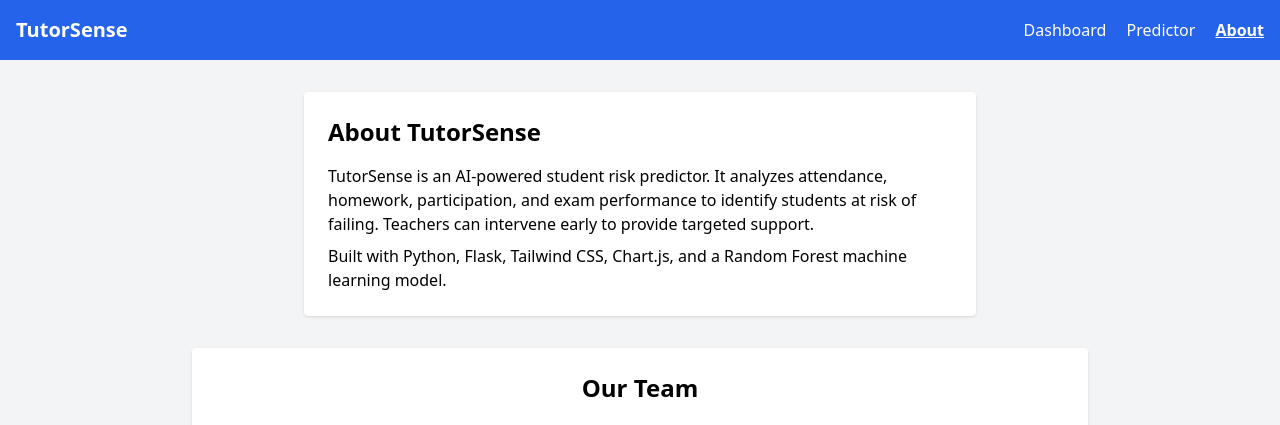
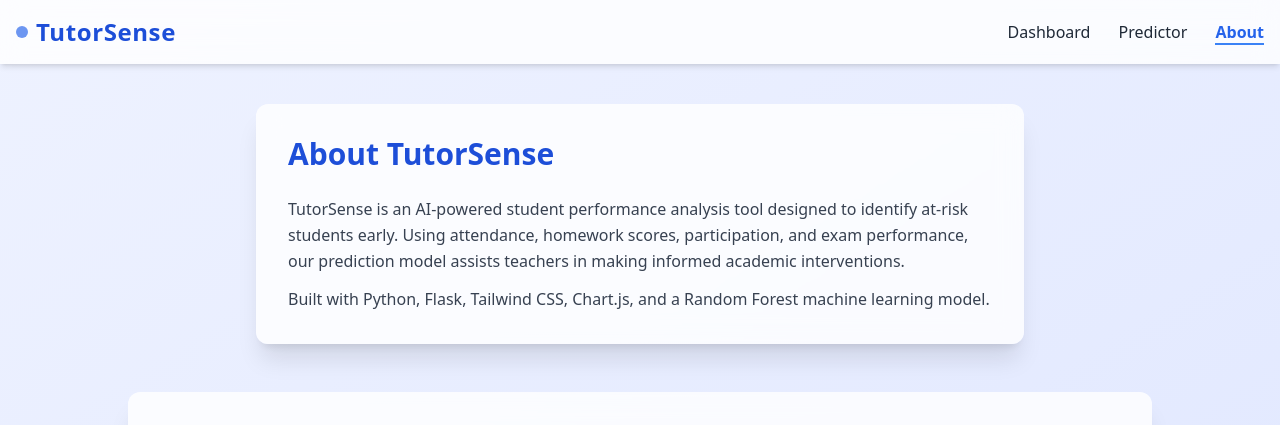
Before and after one commit to QuitsToaster/TutorSense, a Flask app: page /about in a window 1280 px wide. Shown: the top 425 px of the page. Run offline with Flask 3, Linux system fonts and the light colour scheme; parts of the project's set-up code (start-up, migrations or seed data) failed here and were passed over; some libraries are stand-ins or nearby versions.

Commit message:
Resolved conflicts

```diff
--- a/app.py
+++ b/app.py
@@ -11,16 +11,18 @@ import io, base64
 app = Flask(__name__)
 app.config['UPLOAD_FOLDER'] = 'uploads'
 
-
+# Load trained ML model
 model = joblib.load('tutoring_model.pkl')
 
-
+# Global dataframe for uploaded student data
 student_data = pd.DataFrame(columns=[
     'StudentID','Attendance','HomeworkRate','MidtermScore',
     'Participation','PreviousGPA'
 ])
 
-
+# ---------------------------------------------
+# Helper: Generate Base64 Matplotlib Graph
+# ---------------------------------------------
 def generate_graph(title, labels, values, ymin=0, ymax=100):
     plt.figure(figsize=(4,3))
     plt.bar(labels, values)
@@ -36,18 +38,33 @@ def generate_graph(title, labels, values, ymin=0, ymax=100):
     return graph_base64
 
 
+# ---------------------------------------------
+# Team Info (About Page)
+# ---------------------------------------------
+team = [
+    {"name": "Bryan Lloyd T. Tan", "role": "Lead Developer", "image": "team/member1.jpg"},
+    {"name": "Timothy John M. Lardizabal", "role": "Backend Developer", "image": "team/member2.jpg"},
+    {"name": "Arem A. Ancheta", "role": "Frontend Developer", "image": "team/member3.jpg"},
+    {"name": "Aj Karl Ancheta", "role": "ML Specialist", "image": "team/member4.jpg"},
+    {"name": "Chelsea Leigh M. Pascua", "role": "Project Manager", "image": "team/member5.jpg"},
+    {"name": "Trishea Andrea A. Liwanag", "role": "Project Manager", "image": "team/member6.jpg"},
+]
+
+# ---------------------------------------------
+# DASHBOARD ROUTE
+# ---------------------------------------------
 @app.route("/", methods=["GET", "POST"])
 def dashboard():
     global student_data
 
-
+    # Handle CSV Upload
     if request.method == "POST":
         file = request.files.get("file")
         if file and file.filename.endswith(".csv"):
             df = pd.read_csv(file)
             student_data = df
 
-
+    # Handle empty dashboard
     if student_data.empty:
         return render_template(
             "dashboard.html",
@@ -66,6 +83,7 @@ def dashboard():
             active_page='dashboard'
         )
 
+    # Process student dataset
     total_students = len(student_data)
 
     features = student_data[
@@ -80,12 +98,14 @@ def dashboard():
     literacy_risk_pct = round((at_risk / total_students) * 100, 2)
     average_gpa = round(float(student_data['PreviousGPA'].mean()), 2)
 
+    # Predicted grade (probabilities if available)
     try:
         predicted_probs = model.predict_proba(features)[:, 1] * 100
         average_predicted_grade = round(predicted_probs.mean(), 2)
     except:
         average_predicted_grade = round(student_data['MidtermScore'].mean(), 2)
 
+    # Performance Insight
     if literacy_risk_pct > 50:
         performance_insight = "High number of students are at risk. Immediate intervention required."
     elif literacy_risk_pct > 25:
@@ -93,6 +113,7 @@ def dashboard():
     else:
         performance_insight = "Overall performance looks healthy."
 
+    # Recommendations
     recommendations = []
     if literacy_risk_pct > 40:
         recommendations.append("Increase tutoring sessions and reading reinforcement.")
@@ -103,6 +124,7 @@ def dashboard():
     if not recommendations:
         recommendations.append("Students are performing well. Keep current strategy.")
 
+    # Generate graphs
     graph_literacy = generate_graph(
         "Average Literacy Risk (%)",
         ["Literacy Risk %"],
@@ -135,9 +157,9 @@ def dashboard():
     )
 
 
-# -------------------------------------------------
+# ---------------------------------------------
 # STUDENT PREDICTOR PAGE
-# -------------------------------------------------
+# ---------------------------------------------
 @app.route("/predict", methods=["GET", "POST"])
 def index():
     global student_data
@@ -185,11 +207,21 @@ def index():
     )
 
 
+# ---------------------------------------------
+# ABOUT PAGE
+# ---------------------------------------------
 @app.route("/about")
 def about():
-    return render_template("about.html", active_page='about')
+    return render_template(
+        "about.html",
+        active_page='about',
+        team=team
+    )
 
 
+# ---------------------------------------------
+# RUN APP
+# ---------------------------------------------
 if __name__ == '__main__':
     if not os.path.exists('uploads'):
         os.makedirs('uploads')
--- a/templates/about.html
+++ b/templates/about.html
@@ -1,55 +1,37 @@
 {% extends "base.html" %}
 {% block content %}
-<div class="bg-white p-6 rounded shadow max-w-2xl mx-auto mb-8">
-    <h2 class="text-2xl font-bold mb-4">About TutorSense</h2>
-    <p class="mb-2">
-        TutorSense is an AI-powered student risk predictor. It analyzes attendance, homework, participation, and exam performance to identify students at risk of failing. Teachers can intervene early to provide targeted support.
+
+<div class="bg-white/80 backdrop-blur-md p-8 rounded-xl shadow-xl max-w-3xl mx-auto mb-12">
+    <h2 class="text-3xl font-bold mb-6 text-blue-700">About TutorSense</h2>
+
+    <p class="text-gray-700 leading-relaxed mb-3">
+        TutorSense is an AI-powered student performance analysis tool designed to identify at-risk students early.
+        Using attendance, homework scores, participation, and exam performance, our prediction model assists teachers
+        in making informed academic interventions.
     </p>
-    <p>
+
+    <p class="text-gray-700 leading-relaxed">
         Built with Python, Flask, Tailwind CSS, Chart.js, and a Random Forest machine learning model.
     </p>
 </div>
 
-<!-- Team / Collaborators -->
-<div class="bg-white p-6 rounded shadow max-w-4xl mx-auto">
-    <h2 class="text-2xl font-bold mb-6 text-center">Our Team</h2>
-    <div class="grid grid-cols-1 sm:grid-cols-3 md:grid-cols-6 gap-6 justify-items-center">
-        <!-- Team Member 1 -->
-        <div class="text-center">
-            <img src="{{ url_for('static', filename='team/member1.jpg') }}" class="w-24 h-24 rounded-full mx-auto mb-2" alt="Member 1">
-            <h3 class="font-semibold">Bryan Lloyd T. Tan</h3>
-            <p class="text-gray-500 text-sm">Lead Developer</p>
+<!-- Team Section -->
+<div class="bg-white/80 backdrop-blur-md p-10 rounded-xl shadow-xl max-w-5xl mx-auto">
+    <h2 class="text-3xl font-bold mb-8 text-center text-blue-700">Meet the Team</h2>
+
+    <div class="grid grid-cols-2 sm:grid-cols-3 md:grid-cols-6 gap-8">
+
+        {% for i in range(1,7) %}
+        <div class="text-center group">
+            <img src="{{ url_for('static', filename='team/member' ~ i ~ '.jpg') }}"
+                 class="w-24 h-24 rounded-full mx-auto mb-3 shadow-md group-hover:scale-110 transition"
+                 alt="Team Member {{ i }}">
+            <h3 class="font-semibold text-gray-800">{{ team[i-1].name }}</h3>
+            <p class="text-gray-500 text-sm">{{ team[i-1].role }}</p>
         </div>
-        <!-- Team Member 2 -->
-        <div class="text-center">
-            <img src="{{ url_for('static', filename='team/member2.jpg') }}" class="w-24 h-24 rounded-full mx-auto mb-2" alt="Member 2">
-            <h3 class="font-semibold">Timothy John M. Lardizabal</h3>
-            <p class="text-gray-500 text-sm">Backend Developer</p>
-        </div>
-        <!-- Team Member 3 -->
-        <div class="text-center">
-            <img src="{{ url_for('static', filename='team/member3.jpg') }}" class="w-24 h-24 rounded-full mx-auto mb-2" alt="Member 3">
-            <h3 class="font-semibold">Arem A. Ancheta</h3>
-            <p class="text-gray-500 text-sm">Frontend Developer</p>
-        </div>
-        <!-- Team Member 4 -->
-        <div class="text-center">
-            <img src="{{ url_for('static', filename='team/member4.jpg') }}" class="w-24 h-24 rounded-full mx-auto mb-2" alt="Member 4">
-            <h3 class="font-semibold">Aj Karl Ancheta</h3>
-            <p class="text-gray-500 text-sm">ML Specialist</p>
-        </div>
-        <!-- Team Member 5 -->
-        <div class="text-center">
-            <img src="{{ url_for('static', filename='team/member5.jpg') }}" class="w-24 h-24 rounded-full mx-auto mb-2" alt="Member 5">
-            <h3 class="font-semibold">Chelsea Leigh M. Pascua</h3>
-            <p class="text-gray-500 text-sm">Project Manager</p>
-        </div>
-        <!-- Team Member 6 -->
-        <div class="text-center">
-            <img src="{{ url_for('static', filename='team/member6.jpg') }}" class="w-24 h-24 rounded-full mx-auto mb-2" alt="Member 6">
-            <h3 class="font-semibold">Trishea Andrea A. Liwanag</h3>
-            <p class="text-gray-500 text-sm">Project Manager</p>
-        </div>
+        {% endfor %}
+
     </div>
 </div>
+
 {% endblock %}
--- a/templates/base.html
+++ b/templates/base.html
@@ -5,22 +5,38 @@
     <title>TutorSense</title>
     <script src="https://cdn.tailwindcss.com"></script>
     <script src="https://cdn.jsdelivr.net/npm/chart.js"></script>
+
+    <style>
+        body {
+            background: linear-gradient(to bottom right, #eef2ff, #e0e7ff);
+        }
+    </style>
 </head>
-<body class="bg-gray-100 min-h-screen">
+<body class="min-h-screen text-gray-800">
 
 <!-- Navbar -->
-<nav class="bg-blue-600 p-4 text-white">
-    <div class="container mx-auto flex justify-between items-center">
-        <div class="font-bold text-xl">TutorSense</div>
-        <div class="space-x-4">
-            <a href="/" class="hover:text-gray-300 {% if active_page=='dashboard' %}underline font-semibold{% endif %}">Dashboard</a>
-            <a href="/predict" class="hover:text-gray-300 {% if active_page=='predict' %}underline font-semibold{% endif %}">Predictor</a>
-            <a href="/about" class="hover:text-gray-300 {% if active_page=='about' %}underline font-semibold{% endif %}">About</a>
+<nav class="bg-white/80 backdrop-blur-md shadow-md py-4 sticky top-0 z-50">
+    <div class="container mx-auto flex justify-between items-center px-4">
+        <div class="flex items-center space-x-2">
+            <div class="w-3 h-3 bg-blue-600 rounded-full animate-pulse"></div>
+            <div class="font-bold text-2xl tracking-wide text-blue-700">TutorSense</div>
+        </div>
+
+        <div class="space-x-6 font-medium">
+            <a href="/" class="{% if active_page=='dashboard' %}text-blue-600 font-semibold border-b-2 border-blue-500{% else %}hover:text-blue-500{% endif %}">
+                Dashboard
+            </a>
+            <a href="/predict" class="{% if active_page=='predict' %}text-blue-600 font-semibold border-b-2 border-blue-500{% else %}hover:text-blue-500{% endif %}">
+                Predictor
+            </a>
+            <a href="/about" class="{% if active_page=='about' %}text-blue-600 font-semibold border-b-2 border-blue-500{% else %}hover:text-blue-500{% endif %}">
+                About
+            </a>
         </div>
     </div>
 </nav>
 
-<div class="container mx-auto mt-8">
+<div class="container mx-auto mt-10 px-4">
     {% block content %}{% endblock %}
 </div>
 
```
Also changed, not shown: templates/dashboard.html (+40 -0 lines), templates/index.html (+28 -4 lines).
